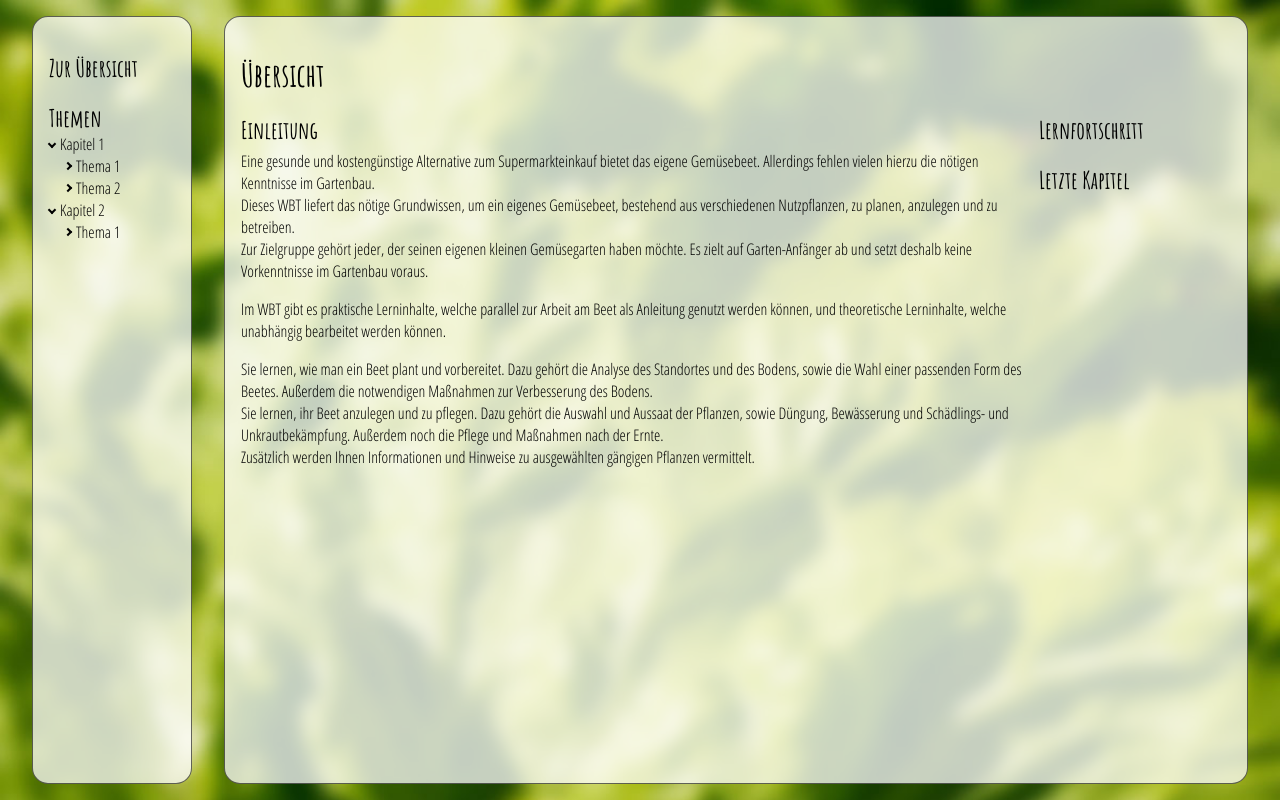
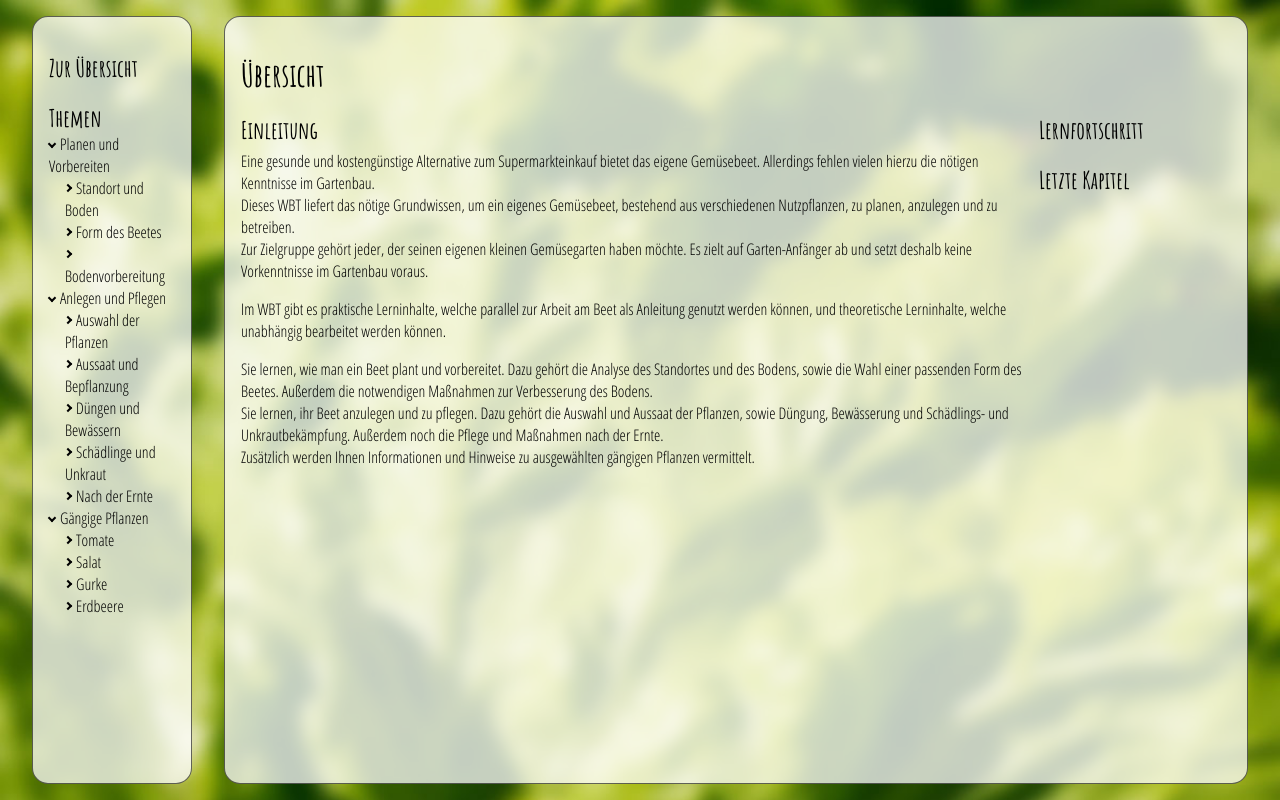
Before and after one commit to mathiasw91/ll-wbt, a React (Create React App) app: page / in a window 1280 px wide. Built offline with nearby package versions, Linux system fonts and the light colour scheme; what flux would draw is missing.

Commit message:
button gestyled und false icon

```diff
--- a/src/components/quiz/Quiz.js
+++ b/src/components/quiz/Quiz.js
@@ -23,7 +23,6 @@ class Quiz extends React.Component {
   render() {
     return (
       <div id="quiz">
-        <button onClick={this.resetQuiz.bind(this)}>Dieses Quiz zurücksetzen</button>
         {this.state.currentQuestion > (this.state.questionTotal-1) && (
           <Score total={this.state.questionTotal} correct={this.state.questionsAnswered.length}/>
         )}
@@ -34,7 +33,10 @@ class Quiz extends React.Component {
                total={this.props.questions.length}
              />
             <Quizpage question={this.props.questions[this.state.currentQuestion]} answer={this.state.answer} answerWrong={this.state.answerWrong} setUserAnswer={this.setUserAnswer.bind(this)} navigateNext={this.nextQuestion.bind(this)}/>
-             <Link to={this.props.location.pathname.replace('/quiz','')}>Zurück zum Lerninhalt</Link>
+            <div style={{marginTop:"1em"}}>
+              <Link className="btn btn-default" to={this.props.location.pathname.replace('/quiz','')}>Zurück zum Lerninhalt</Link>
+              <button className="btn btn-default" style={{marginLeft:"2em"}} onClick={this.resetQuiz.bind(this)}>Dieses Quiz zurücksetzen</button>
+            </div>
           </div>
         )}
       </div>
--- a/src/components/quiz/Quizpage.js
+++ b/src/components/quiz/Quizpage.js
@@ -19,7 +19,7 @@ class Quizpage extends React.Component {
            {this.props.question.answers.map(this.renderAnswerOptions.bind(this))}
          </ul>
          {this.props.answer !== false && (
-           <button onClick={this.props.navigateNext}>weiter</button>
+           <button className="btn btn-default" onClick={this.props.navigateNext}>weiter</button>
          )}
       </div>
     )
--- a/src/flux/AppStore.js
+++ b/src/flux/AppStore.js
@@ -8,8 +8,8 @@ class AppStore extends EventEmitter {
     super()
 
     this.chapters = [
-      {name:'Kapitel 1', themes: [
-        {name: 'Thema 1', path: '/pageone',component: PageOne, questions: [
+      {name:'Planen und Vorbereiten', themes: [
+        {name: 'Standort und Boden', path: '/standort-und-boden',component: PageOne, questions: [
           {id: 0, question: 'Fragetext Frage 1', answers: [
             {content: 'Antworttext Antwort 1', correct: false},
             {content: 'Antworttext Antwort 2', correct: true},
@@ -20,14 +20,32 @@ class AppStore extends EventEmitter {
             {content: 'Antworttext Antwort 2', correct: true}
           ]}
         ]},
-        {name: 'Thema 2', path: '/pagetwo',component: PageTwo, questions: [
-
+        {name: 'Form des Beetes', path: '/form-des-beetes',component: PageOne, questions: [
+        ]},
+        {name: 'Bodenvorbereitung', path: '/bodenvorbereitung',component: PageOne, questions: [
         ]},
       ]},
-      {name:'Kapitel 2', themes: [
-        {name: 'Thema 1', path: '/pagethree',component: PageOne, questions: [
-
+      {name:'Anlegen und Pflegen', themes: [
+        {name: 'Auswahl der Pflanzen', path: '/auswahl-der-pflanzen',component: PageOne, questions: [
         ]},
+        {name: 'Aussaat und Bepflanzung', path: '/aussaat-und-bepflanzung',component: PageOne, questions: [
+        ]},
+        {name: 'Düngen und Bewässern', path: '/duengen-und-bewaessern',component: PageOne, questions: [
+        ]},
+        {name: 'Schädlinge und Unkraut', path: '/schaedlinge-und-unkraut',component: PageOne, questions: [
+        ]},
+        {name: 'Nach der Ernte', path: '/nach-der-ernte',component: PageOne, questions: [
+        ]}
+      ]},
+      {name:'Gängige Pflanzen', themes: [
+        {name: 'Tomate', path: '/tomate',component: PageOne, questions: [
+        ]},
+        {name: 'Salat', path: '/salat',component: PageOne, questions: [
+        ]},
+        {name: 'Gurke', path: '/gurke',component: PageOne, questions: [
+        ]},
+        {name: 'Erdbeere', path: '/erdbeere',component: PageOne, questions: [
+        ]}
       ]}
     ]
     this.activeTheme = this.chapters[0].themes[0]
--- a/src/index.css
+++ b/src/index.css
@@ -240,3 +240,85 @@ h1, h2, h3, h4, h5, h6 {
 #latest-themes > a {
   display: block;
 }
+
+/* Buttons */
+
+.btn {
+  font-family: 'Open Sans Condensed', sans-serif;
+  text-decoration: none;
+  display: inline-block;
+  font-weight: 400;
+  text-align: center;
+  white-space: nowrap;
+  vertical-align: middle;
+  -webkit-user-select: none;
+  -moz-user-select: none;
+  -ms-user-select: none;
+  user-select: none;
+  border: 1px solid transparent;
+  padding: 0.375rem 0.75rem;
+  font-size: 1rem;
+  line-height: 1.5;
+  border-radius: 0.25rem;
+  transition: color 0.15s ease-in-out, background-color 0.15s ease-in-out, border-color 0.15s ease-in-out, box-shadow 0.15s ease-in-out;
+}
+
+.btn:hover, .btn:focus {
+  text-decoration: none;
+}
+
+.btn:focus, .btn.focus {
+  outline: 0;
+  box-shadow: 0 0 0 0.2rem rgba(0, 123, 255, 0.25);
+}
+
+.btn.disabled, .btn:disabled {
+  opacity: 0.65;
+}
+
+.btn:not(:disabled):not(.disabled) {
+  cursor: pointer;
+}
+
+.btn:not(:disabled):not(.disabled):active, .btn:not(:disabled):not(.disabled).active {
+  background-image: none;
+}
+
+a.btn.disabled,
+fieldset:disabled a.btn {
+  pointer-events: none;
+}
+
+.btn-default {
+  color: #fff;
+  background-color: #28a745;
+  border-color: #28a745;
+}
+
+.btn-default:hover {
+  color: #fff;
+  background-color: #218838;
+  border-color: #1e7e34;
+}
+
+.btn-default:focus, .btn-default.focus {
+  box-shadow: 0 0 0 0.2rem rgba(40, 167, 69, 0.5);
+}
+
+.btn-default.disabled, .btn-default:disabled {
+  color: #fff;
+  background-color: #28a745;
+  border-color: #28a745;
+}
+
+.btn-default:not(:disabled):not(.disabled):active, .btn-default:not(:disabled):not(.disabled).active,
+.show > .btn-default.dropdown-toggle {
+  color: #fff;
+  background-color: #1e7e34;
+  border-color: #1c7430;
+}
+
+.btn-default:not(:disabled):not(.disabled):active:focus, .btn-default:not(:disabled):not(.disabled).active:focus,
+.show > .btn-default.dropdown-toggle:focus {
+  box-shadow: 0 0 0 0.2rem rgba(40, 167, 69, 0.5);
+}
```
Also changed, not shown: src/assets/icon-false.svg (added). Lines whose indentation alone changed are shown as unchanged.
